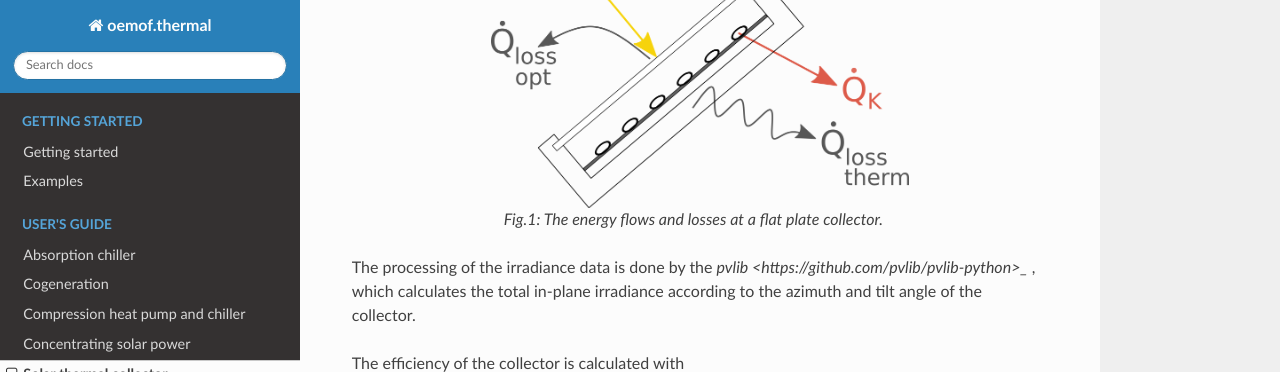
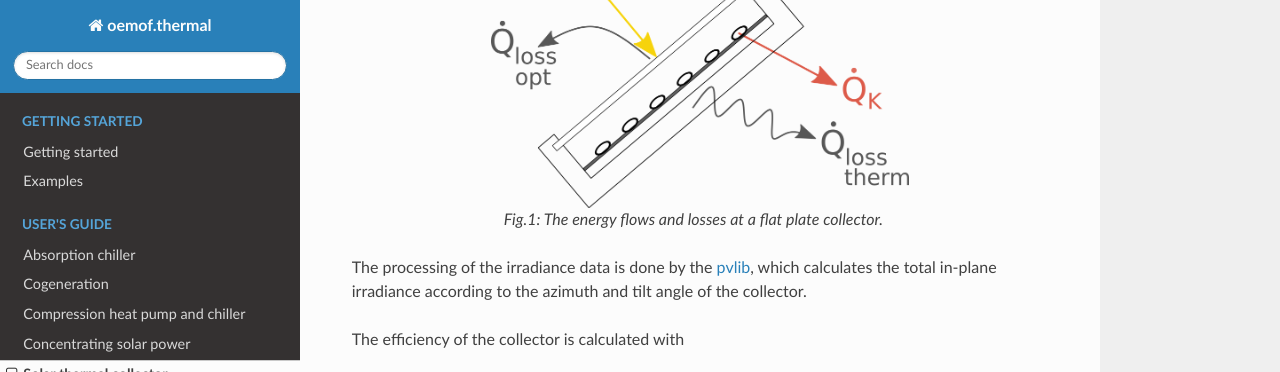
Before and after one commit to oemof/oemof-thermal, a Sphinx documentation site: the page built from docs/solar_thermal_collector.rst, in a window 1280 px wide and 900 px high, scrolled down 927 px, cut to the strip 0-372 px from the top of the window. Built offline with Sphinx 7.4.7 and the Read the Docs theme 2.0.0, drawn with Linux system fonts in a browser that asks for light colours; formulas are drawn with MathJax 3; pages that are not in the unit, such as notebooks, are missing from menus.

Commit message:
Update docs/solar_thermal_collector.rst

```diff
--- a/docs/solar_thermal_collector.rst
+++ b/docs/solar_thermal_collector.rst
@@ -37,7 +37,7 @@ the collector and the location. The following scheme shows the calculation proce
 
     Fig.1: The energy flows and losses at a flat plate collector.
 
-The processing of the irradiance data is done by the `pvlib <https://github.com/pvlib/pvlib-python>_` , which calculates the total
+The processing of the irradiance data is done by the `pvlib <https://github.com/pvlib/pvlib-python>`_, which calculates the total
 in-plane irradiance according to the azimuth and tilt angle of the collector.
 
 The efficiency of the collector is calculated with
```
